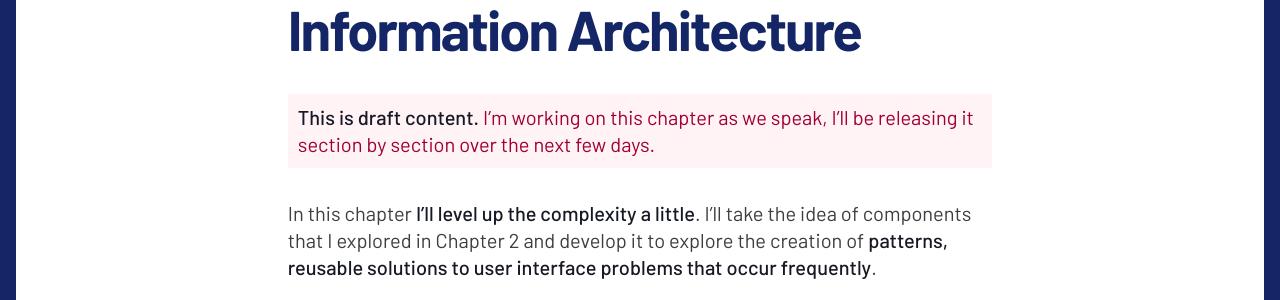
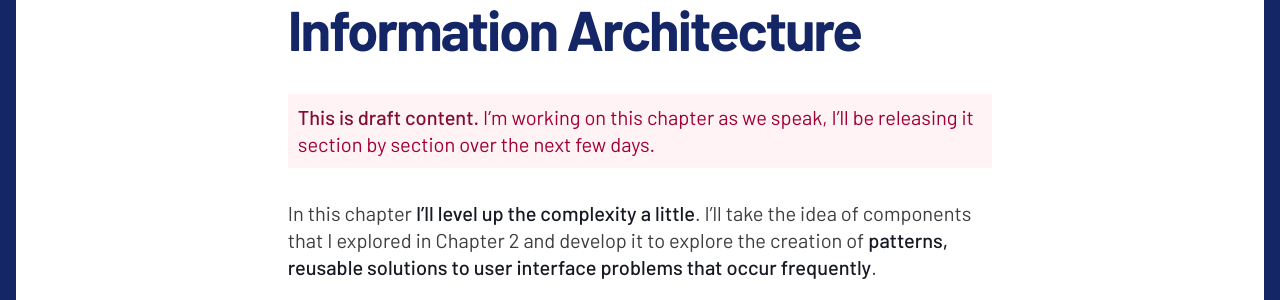
Before and after one commit to buildingbeautifuluis/buildingbeautifuluis.github.io, a Jekyll site: the page built from _preview/03-Information-Architecture.md, in a window 1280 px wide. Shown: the part 235-535 px from the top of the page. Built offline with Jekyll 4.4.1, drawn with Linux system fonts in a browser that asks for light colours.

Commit message:
Added bold colour for warning text

```diff
--- a/_sass/custom/_variables.scss
+++ b/_sass/custom/_variables.scss
@@ -13,6 +13,7 @@ $light-pale-blue: #f2f9ff;
 $white: #fff;
 
 $warning: #a00033;
+$warning-bold: #830c32;
 $warning-pale: #fff3f6;;
 
 $grey: #b0b0b0;
--- a/_sass/custom/custom.scss
+++ b/_sass/custom/custom.scss
@@ -1054,6 +1054,10 @@ a.cta {
   background-color: $warning-pale;
   padding: .5em;
   border-radius: .125em;
+
+  strong {
+    color: $warning-bold;
+  }
 }
 
 .page--error {
```
